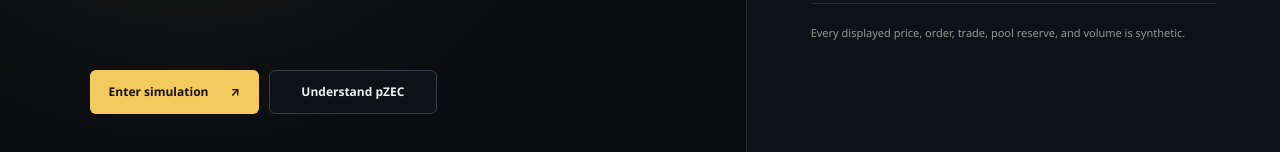
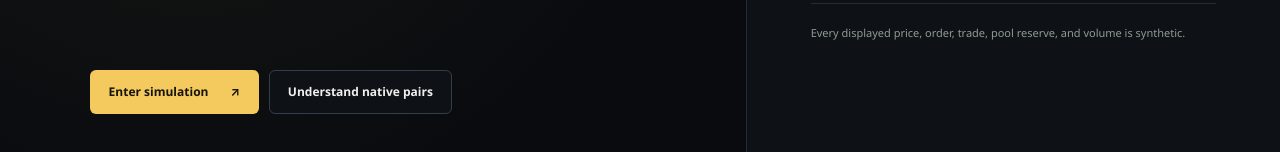
Before and after one commit to EauDoon/Phlebas, a Next.js app: page / in a window 1280 px wide. Shown: the part 748-900 px from the top of the page. Built offline with nearby package versions, Linux system fonts and the light colour scheme.

Commit message:
feat: retarget landing CTA to Understand native pairs
The secondary CTA hashes #pairs. It no longer says Understand pZEC. The preview still moves no live funds.

```diff
--- a/src/components/landing-page.tsx
+++ b/src/components/landing-page.tsx
@@ -54,7 +54,7 @@ export function LandingPage() {
 
           <div className={styles.heroActions}>
             <Link href="/trade?view=trade" className={styles.primaryCta}>Enter simulation <span>↗</span></Link>
-            <a href="#pzec" className={styles.secondaryCta}>Understand pZEC</a>
+            <a href="#pairs" className={styles.secondaryCta}>Understand native pairs</a>
           </div>
         </section>
 
@@ -78,10 +78,10 @@ export function LandingPage() {
           </div>
         </section>
 
-        <section className={styles.pzecSection} id="pzec" aria-labelledby="pzec-title">
+        <section className={styles.pzecSection} id="pairs" aria-labelledby="pairs-title">
           <div className={styles.pzecCopy}>
             <span className={styles.eyebrow}>Native assets</span>
-            <h2 id="pzec-title">Native ZEC against native USDC and USDT.</h2>
+            <h2 id="pairs-title">Native ZEC against native USDC and USDT.</h2>
             <p>
               The simulation now labels settlement as ZEC-USDC and ZEC-USDT. It does not wrap ZEC as pZEC and it does not list USDT0. Shielded ZEC stays out of scope. No live funds move in this preview.
             </p>
```
